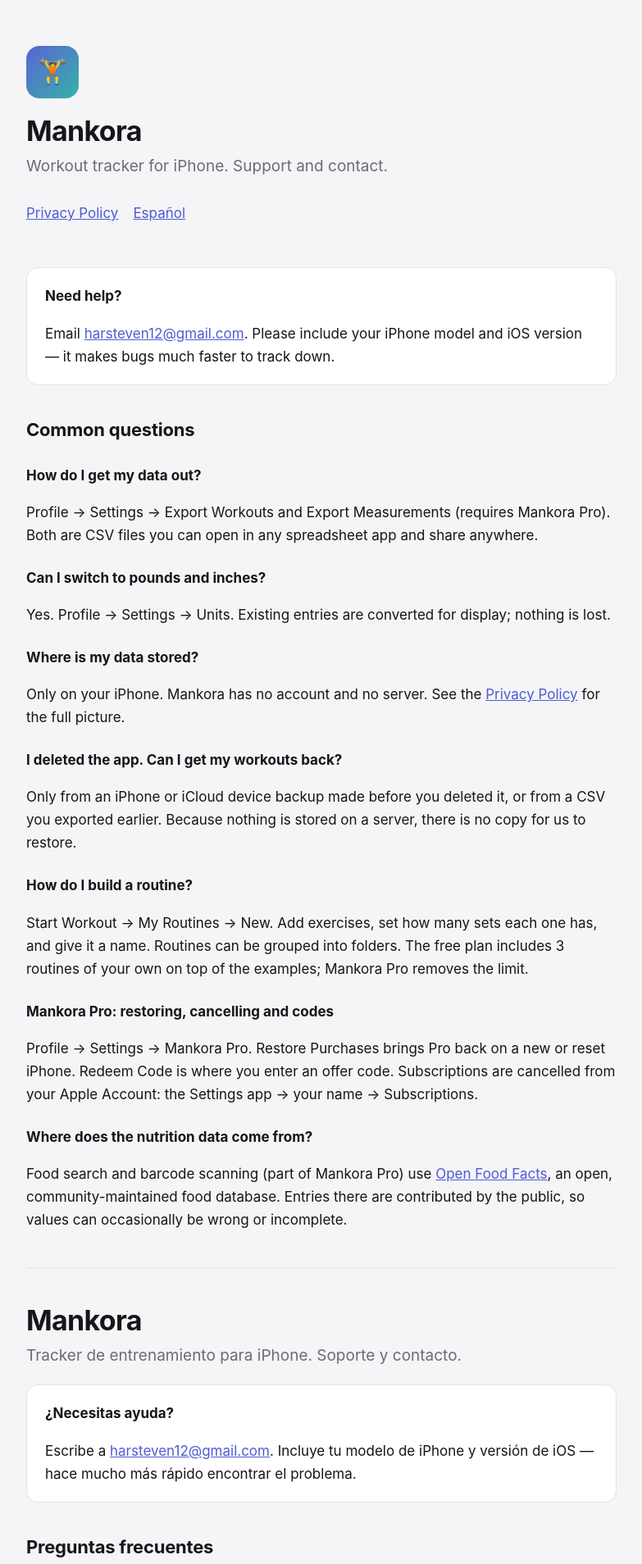
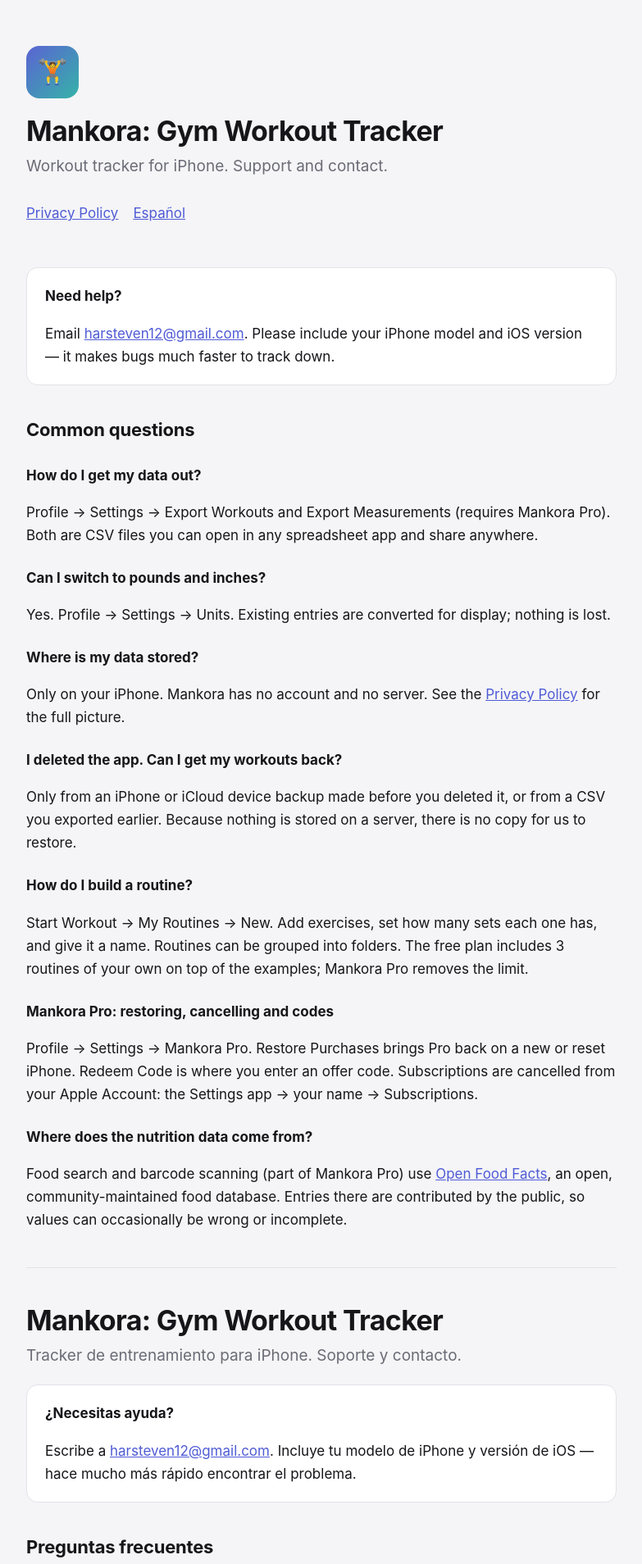
Before and after one commit to hxch3/mankora-site, a plain HTML site: page index.html in a window 1280 px wide. Shown: the top 1908 px of the page at 82% size, without its empty margins (248-1031 px from the left). Drawn offline with Linux system fonts and the light colour scheme.

Commit message:
Use the full app name in page titles
Co-Authored-By: Claude Fable 5.2 <noreply@anthropic.com>

```diff
--- a/index.html
+++ b/index.html
@@ -3,14 +3,14 @@
 <head>
 <meta charset="utf-8">
 <meta name="viewport" content="width=device-width, initial-scale=1">
-<title>Mankora — Support</title>
+<title>Mankora: Gym Workout Tracker — Support</title>
 <link rel="stylesheet" href="style.css">
 </head>
 <body>
 <div class="wrap">
 <header>
   <div class="logo">🏋️</div>
-  <h1>Mankora</h1>
+  <h1>Mankora: Gym Workout Tracker</h1>
   <p class="lede">Workout tracker for iPhone. Support and contact.</p>
   <nav><a href="privacy.html">Privacy Policy</a> <a href="#es">Español</a></nav>
 </header>
@@ -62,7 +62,7 @@ so values can occasionally be wrong or incomplete.</p>
 
 <hr>
 
-<h1 id="es">Mankora</h1>
+<h1 id="es">Mankora: Gym Workout Tracker</h1>
 <p class="lede">Tracker de entrenamiento para iPhone. Soporte y contacto.</p>
 
 <div class="card">
@@ -111,7 +111,7 @@ abierta mantenida por la comunidad. Los datos los aportan sus usuarios, así que
 a veces pueden estar incompletos o equivocados.</p>
 
 <footer class="small">
-  <p>Mankora · <a href="./">Support</a> · <a href="privacy.html">Privacy</a></p>
+  <p>Mankora: Gym Workout Tracker · <a href="./">Support</a> · <a href="privacy.html">Privacy</a></p>
 </footer>
 </div>
 </body>
```
Also changed, not shown: privacy.html (+4 -4 lines).
